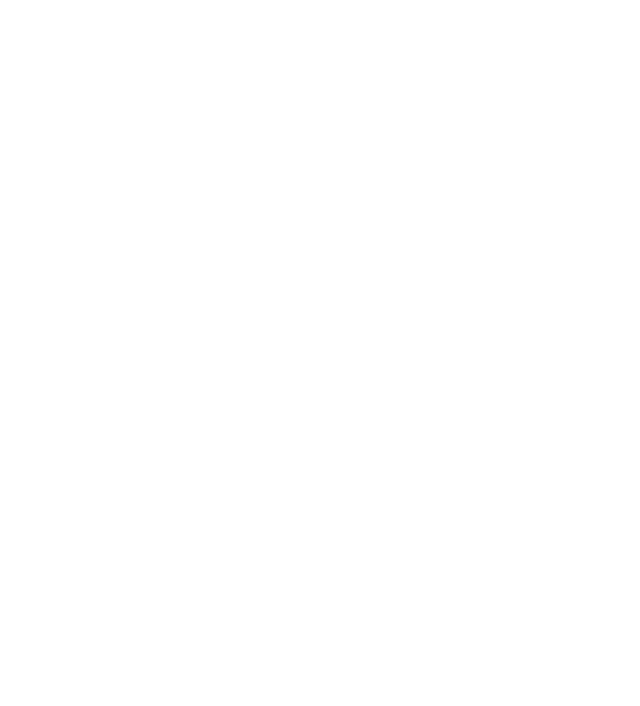
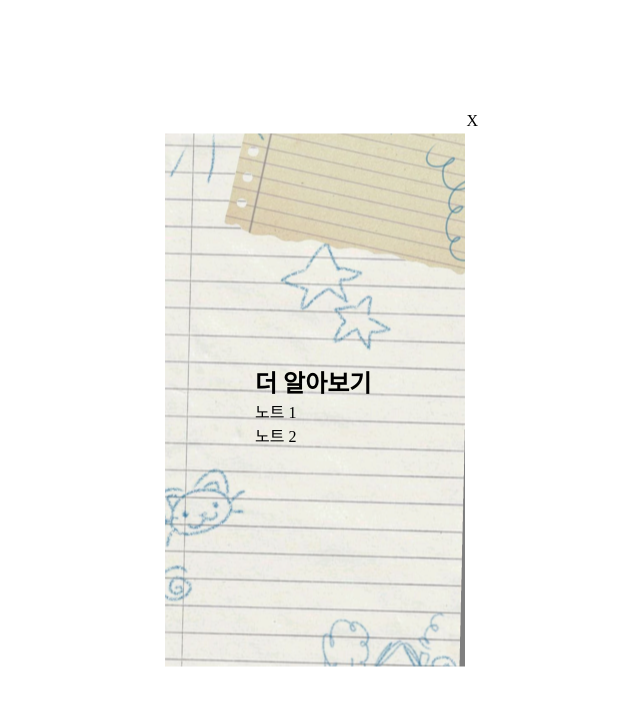
Before and after one commit to pje224/practice_0731, a plain HTML site: page notice.html in a window 1280 px wide. Shown: the whole page, without its empty margins (325-965 px from the left). Drawn offline with Linux system fonts and the light colour scheme.

Commit message:
작성 완료

```diff
--- a/css/notice.css
+++ b/css/notice.css
@@ -1,2 +1,18 @@
 @charset "utf-8";
 @import url(main.css);
+.container {
+  position: absolute;
+  top: 50%;
+  left: 50%;
+  transform: translate(-50%, -50%);
+  width: 300px;
+  height: 533px;
+  padding: 230px 90px;
+  background: url("../images/memo.png") no-repeat center;
+}
+.close {
+  position: absolute;
+  top: -22px;
+  right: -13px;
+  cursor: pointer;
+}
--- a/notice.html
+++ b/notice.html
@@ -1,12 +1,17 @@
 <!DOCTYPE html>
 <html lang="ko">
-<head>
-    <meta charset="UTF-8">
-    <meta name="viewport" content="width=device-width, initial-scale=1.0">
-    <title>공지사항</title>
-    <link rel="stylesheet" href="css/notice.css">
-</head>
-<body>
-
-</body>
+  <head>
+    <meta charset="UTF-8" />
+    <meta name="viewport" content="width=device-width, initial-scale=1.0" />
+    <title>더 알아보기</title>
+    <link rel="stylesheet" href="css/notice.css" />
+  </head>
+  <body>
+    <div class="container">
+      <h2>더 알아보기</h2>
+      <p>노트 1</p>
+      <p>노트 2</p>
+      <span class="close" onclick="window.close('notice.html')">X</span>
+    </div>
+  </body>
 </html>
```
Also changed, not shown: join.html (+3 -1 lines), images/memo.png (added).
